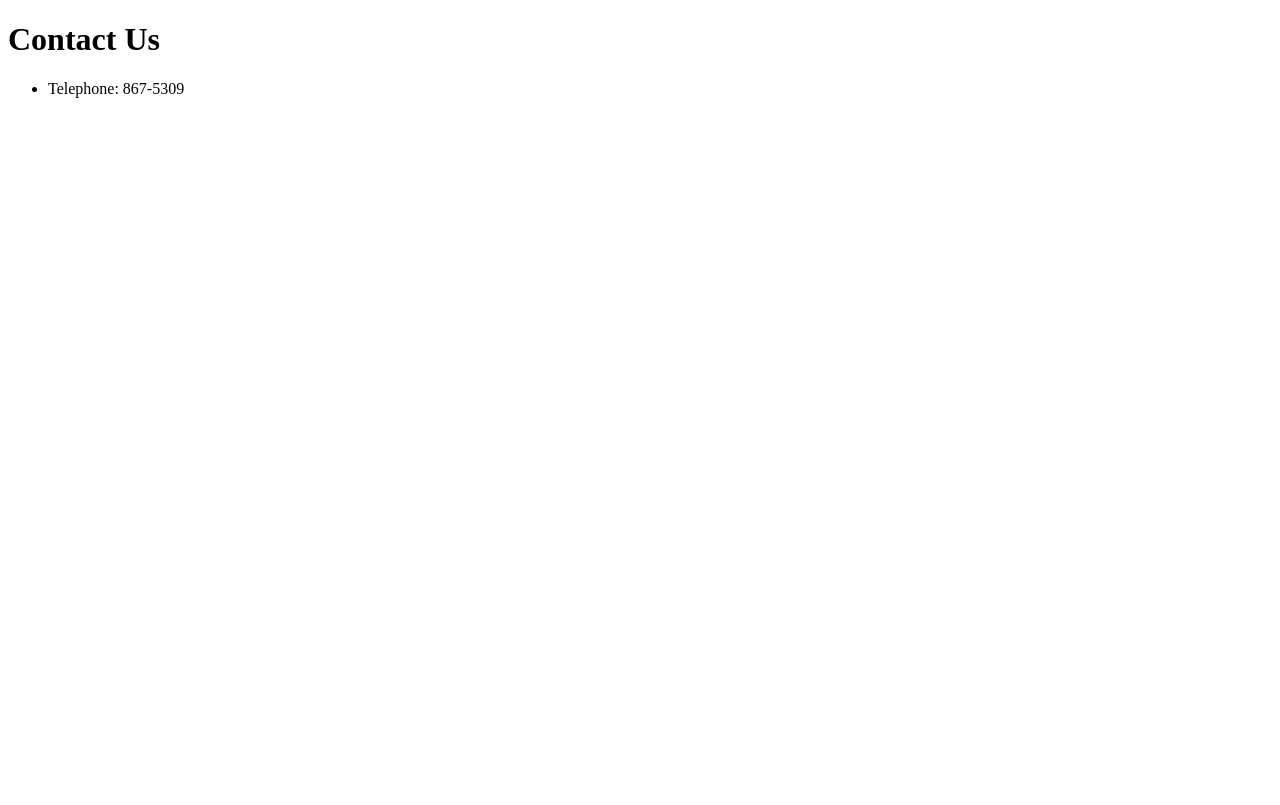
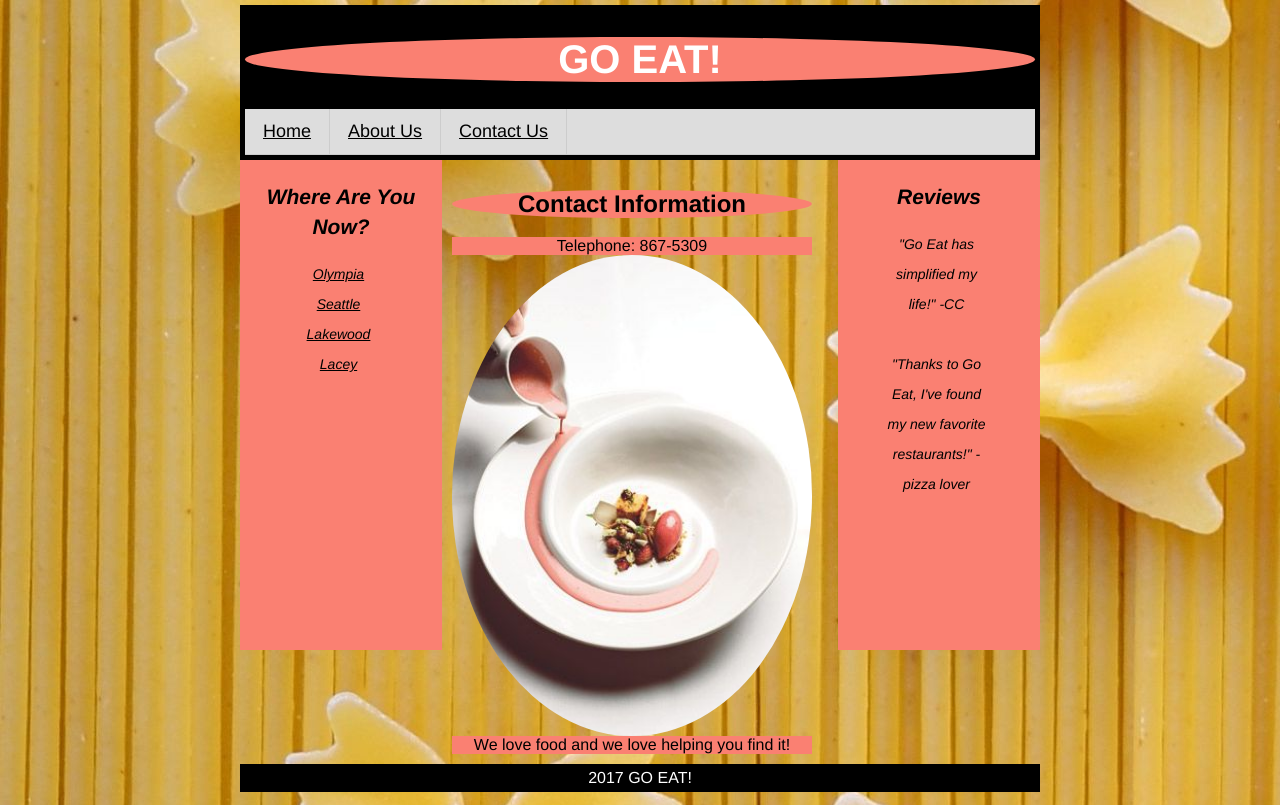
Before and after one commit to ccloops/ccloops.github.io, a plain HTML site: page contact.html in a window 1280 px wide. Drawn offline with Linux system fonts and the light colour scheme.

Commit message:
contact revisions

```diff
--- a/contact.html
+++ b/contact.html
@@ -1,13 +1,61 @@
 <!DOCTYPE html>
 <html>
   <head>
-    <title>Contact Us</title>
+<!--This is where I can give instructions to the browser.-->
+    <title>Go Eat</title>
+    <link rel="stylesheet" href="index.css">
   </head>
   <body>
-    <header>
-      <h1>Contact Us</h1>
+<!-- This is what the user sees -->
+<header>
+  <h1>GO EAT!</h1>
+  <nav>
+    <ul>
+      <li>
+        <a href="index.html">Home</a>
+      </li>
+      <li>
+        <a href="about.html">About Us</a>
+      </li>
+      <li>
+        <a href="contact.html">Contact Us</a>
+      </li>
+    </ul>
+  </nav>
+</header>
+
+<div id="container">
+  <aside class="left">
+    <h2>Where Are You Now?</h2>
+    <ul>
+      <li>
+        <a href="olympia.html" target="_blank" class="olympia">Olympia</a>
+      </li>
+      <li>
+        <a href="https://seattle.com/restaurants" target="_blank">Seattle</a>
+      <li>
+        <a href="https://www.opentable.com/oh/lakewood-restaurants" target="_blank">Lakewood</a>
+      </li>
+      <li>
+        <a href="https://www.tripadvisor.com/Restaurants-g58549-Lacey_Washington.html" target="_blank">Lacey</a>
+    </ul>
+  </aside>
+
+  <section>
+    <h2 id="contact">Contact Information</h2>
+    <p>Telephone: 867-5309</p>
+    <img src="FancyPlate.jpg" class="plate">
+    <p>We love food and we love helping you find it!</p>
+
+  </section>
+  <aside class="right">
+    <h2>Reviews</h2>
       <ul>
-        <li>Telephone: 867-5309</li>
-      </ul>
+        <li>"Go Eat has simplified my life!" -CC</li>
+        <br/>
+        <li>"Thanks to Go Eat, I've found my new favorite restaurants!" -pizza lover
+  </aside>
+</div>
+<footer>2017 GO EAT!</footer>
   </body>
 </html>
--- a/index.css
+++ b/index.css
@@ -138,3 +138,11 @@ html {
       width: 100%;
       height: 60%;
     }
+    #about {
+      text-align: center;
+    }
+    #contact {
+      text-align: center;
+      background-color: salmon;
+      border-radius: 50%;
+    }
```
Also changed, not shown: about.html (+52 -5 lines), index.html (+2 -2 lines).
